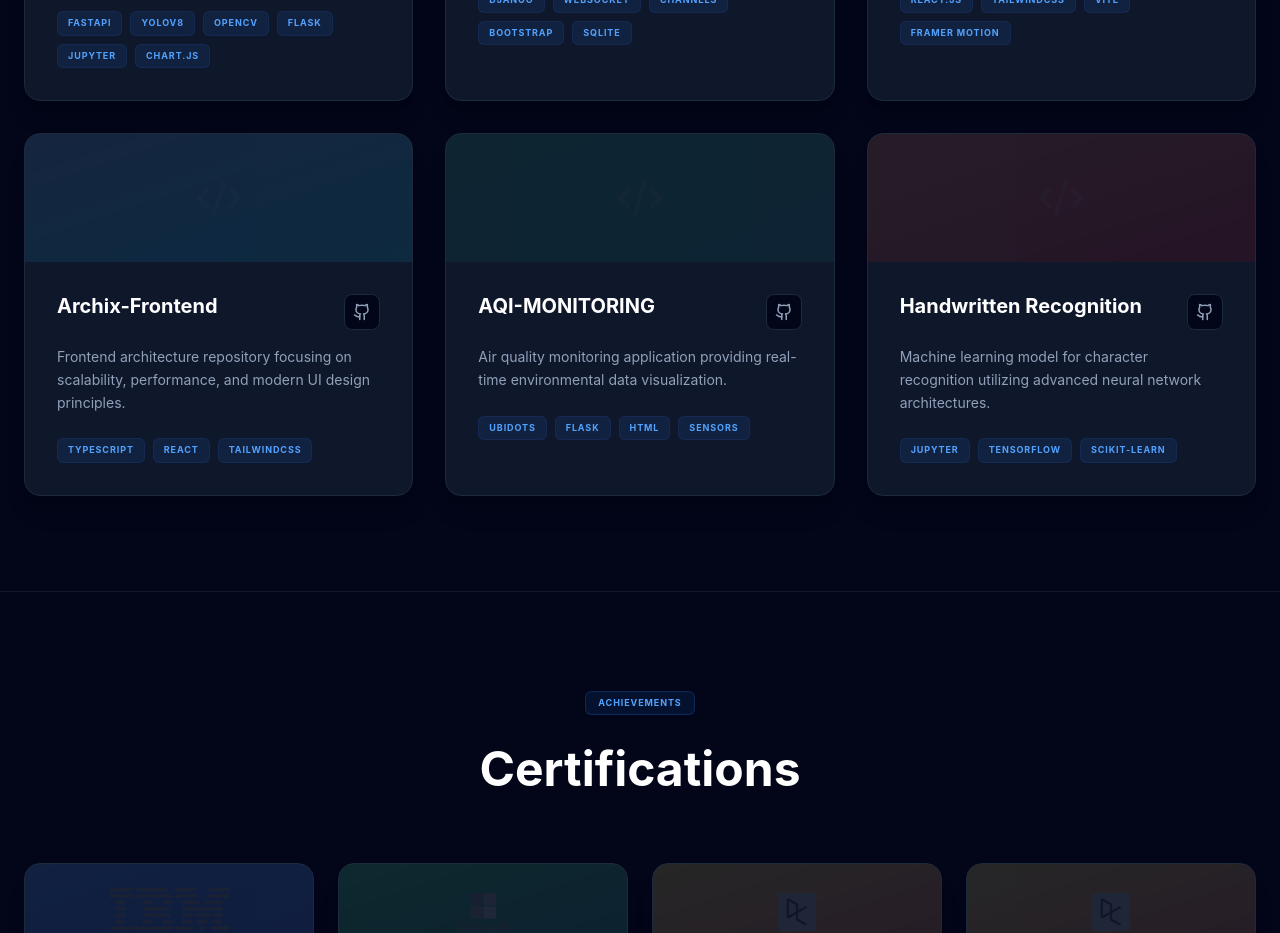
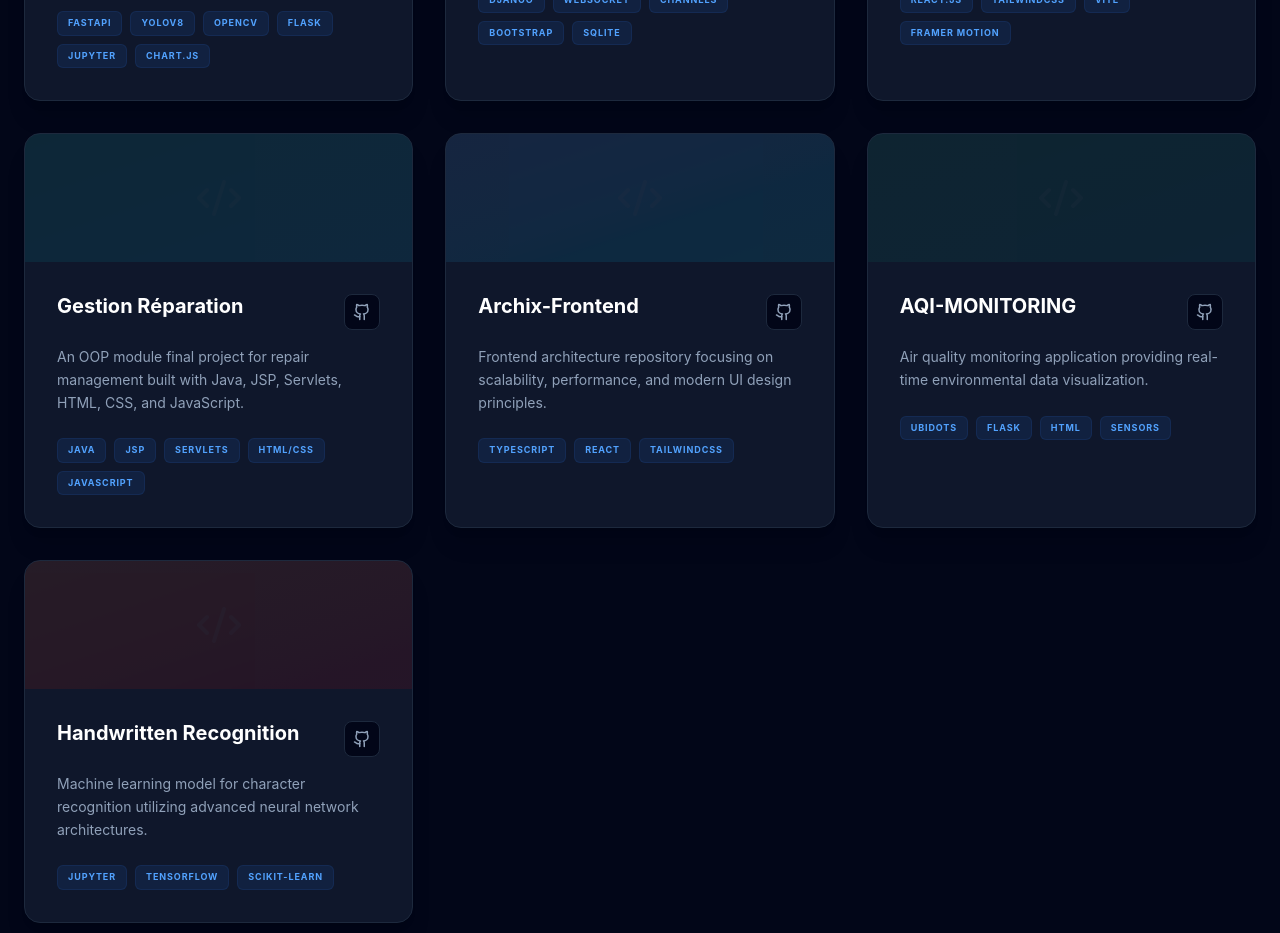
Before and after one commit to YassirB808/My-Portfolio-YB, a React (Vite) app: page / in a window 1280 px wide. Shown: the part 4000-4933 px from the top of the page. Built offline with nearby package versions, Linux system fonts and the light colour scheme.

Commit message:
feat: add Gestion Reparation project

```diff
--- a/src/components/Projects.jsx
+++ b/src/components/Projects.jsx
@@ -26,6 +26,13 @@ const Projects = () => {
       techStack: ["React.js", "TailwindCSS", "Vite", "Framer Motion"],
       githubLink: "https://github.com/YassirB808/PortfolioProjectINSEA",
       color: "from-purple-600 to-pink-600"
+    },
+    {
+      title: "Gestion Réparation",
+      description: t.projects.items.gestionReparation,
+      techStack: ["Java", "JSP", "Servlets", "HTML/CSS", "JavaScript"],
+      githubLink: "https://github.com/YassirB808/gestion_reparation",
+      color: "from-teal-500 to-cyan-500"
     },
     {
       title: "Archix-Frontend",
--- a/src/constants/translations.js
+++ b/src/constants/translations.js
@@ -74,6 +74,7 @@ export const translations = {
         mindspark: "A real-time multiplayer trivia game enabling seamless live competition between users with a fully responsive front-end.",
         archix: "Frontend architecture repository focusing on scalability, performance, and modern UI design principles.",
         portfolioInsea: "My professional developer portfolio website showcasing my engineering projects, skills, education, and experiences.",
+        gestionReparation: "An OOP module final project for repair management built with Java, JSP, Servlets, HTML, CSS, and JavaScript.",
         aqi: "Air quality monitoring application providing real-time environmental data visualization.",
         handwritten: "Machine learning model for character recognition utilizing advanced neural network architectures.",
       }
@@ -211,6 +212,7 @@ export const translations = {
         mindspark: "Un jeu de quiz multijoueur en temps réel permettant une compétition fluide entre les utilisateurs avec un front-end entièrement réactif.",
         archix: "Dépôt d'architecture frontend axé sur l'évolutivité, la performance et les principes de conception UI modernes.",
         portfolioInsea: "Mon site web de portfolio professionnel présentant mes projets d'ingénierie, mes compétences, mon éducation et mes expériences.",
+        gestionReparation: "Projet de fin de module 'POO' de gestion de réparation développé avec Java, JSP, Servlet, HTML, CSS et JavaScript.",
         aqi: "Application de surveillance de la qualité de l'air fournissant une visualisation des données environnementales en temps réel.",
         handwritten: "Modèle d'apprentissage automatique pour la reconnaissance de caractères utilisant des architectures de réseaux neuronaux avancées.",
       }
```
